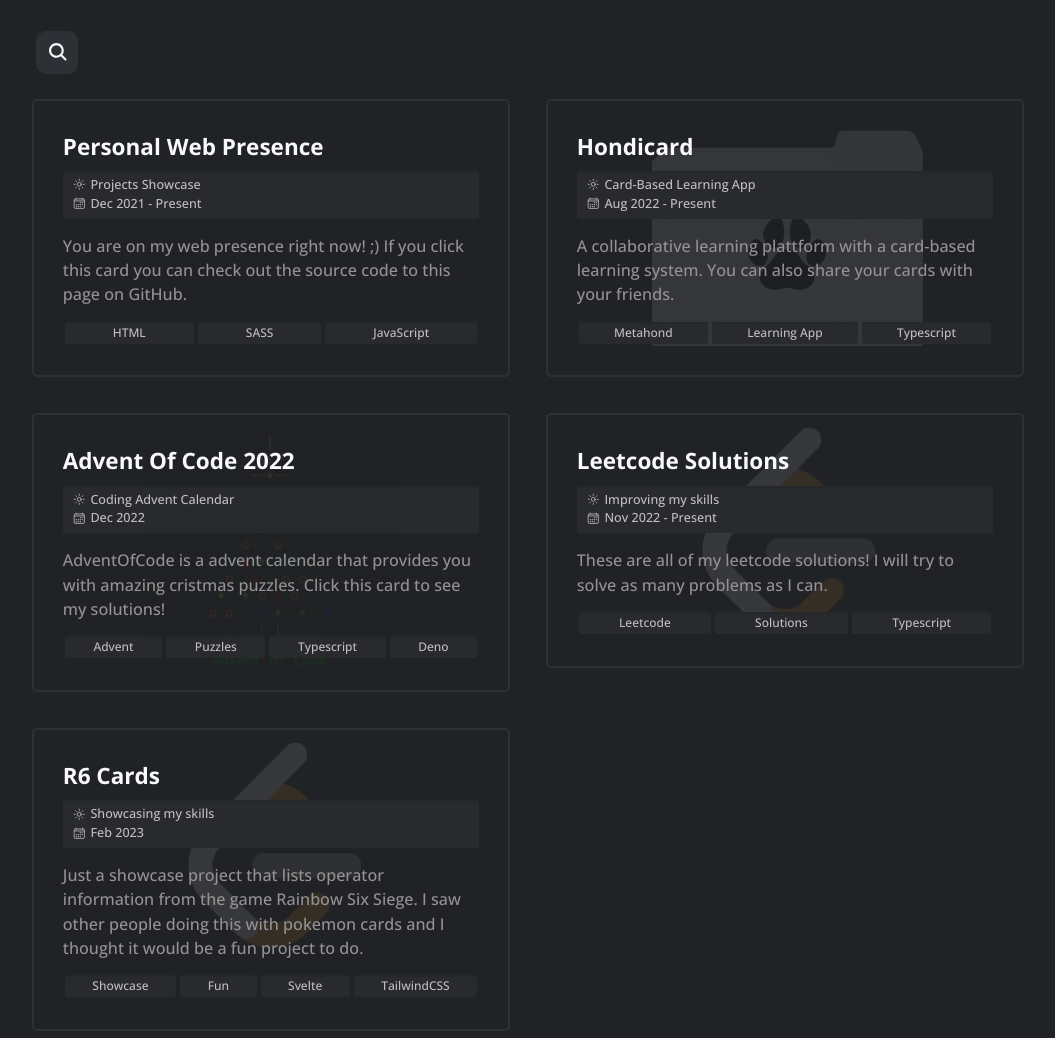
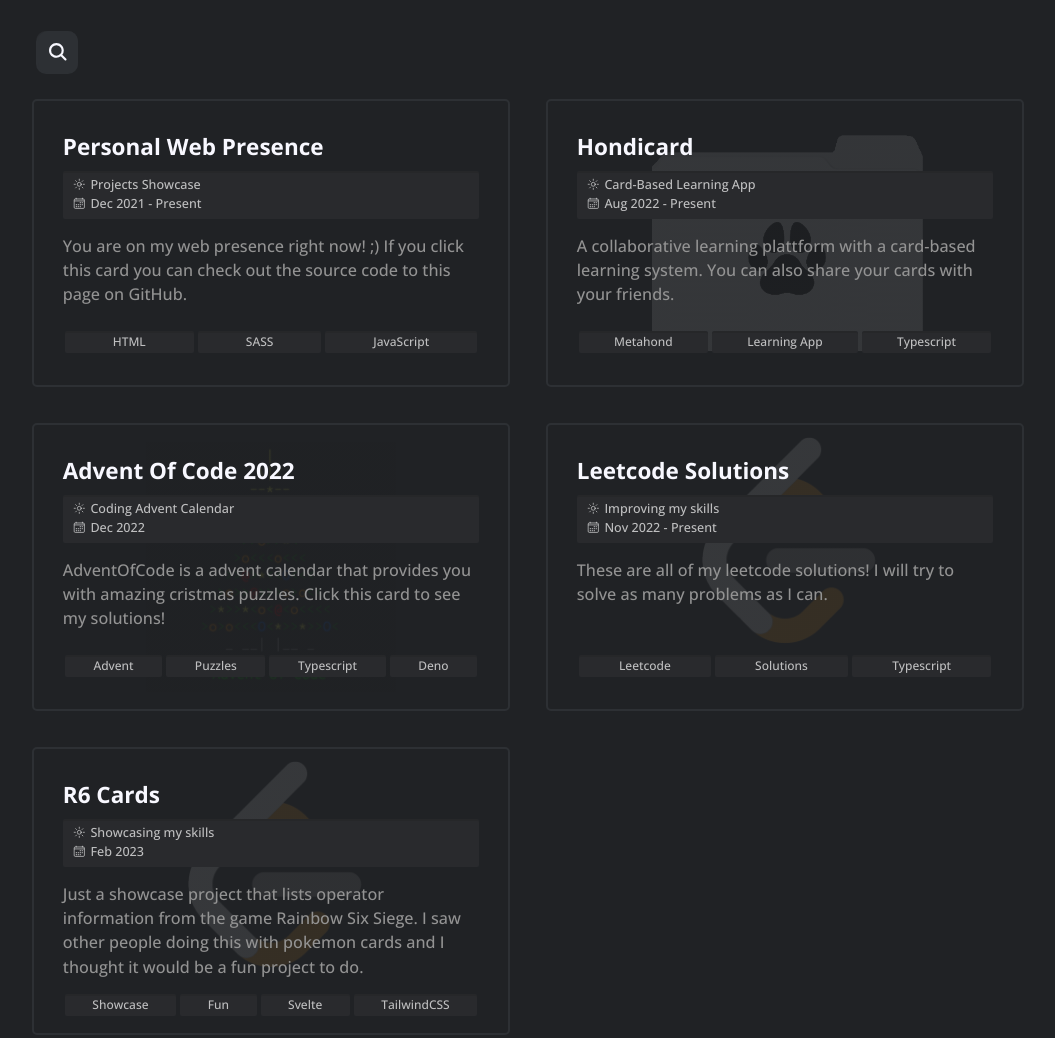
Before and after one commit to zFl4wless/web-presence, a website: page public/index.html in a window 1280 px wide. Shown: the part 840-1878 px from the top of the page, without its empty margins (112-1167 px from the left). Drawn offline with nearby package versions, Linux system fonts and the light colour scheme; a script that the page names is missing.

Commit message:
style: changes card height

```diff
--- a/public/assets/css/main.css
+++ b/public/assets/css/main.css
@@ -84,7 +84,7 @@
   border: 2px solid #2d3034;
   border-radius: 5px;
   transform: scale(1);
-  height: max-content;
+  height: 16rem;
   transition: 0.2s ease-in-out;
 }
 .projects__album-item .project__card:hover {
@@ -97,7 +97,9 @@
   }
 }
 .projects__album-item .project__card-content {
-  height: 100%;
+  display: flex;
+  flex-direction: column;
+  height: 100% !important;
 }
 .projects__album-item .project__card-content h2 {
   font-size: 1.25rem;
@@ -105,6 +107,7 @@
 .projects__album-item .project__card-content p {
   font-size: 0.9rem;
   color: #939393;
+  margin-bottom: auto;
 }
 .projects__album-item .project__card-content .content-info {
   background: #292a2d;
```
